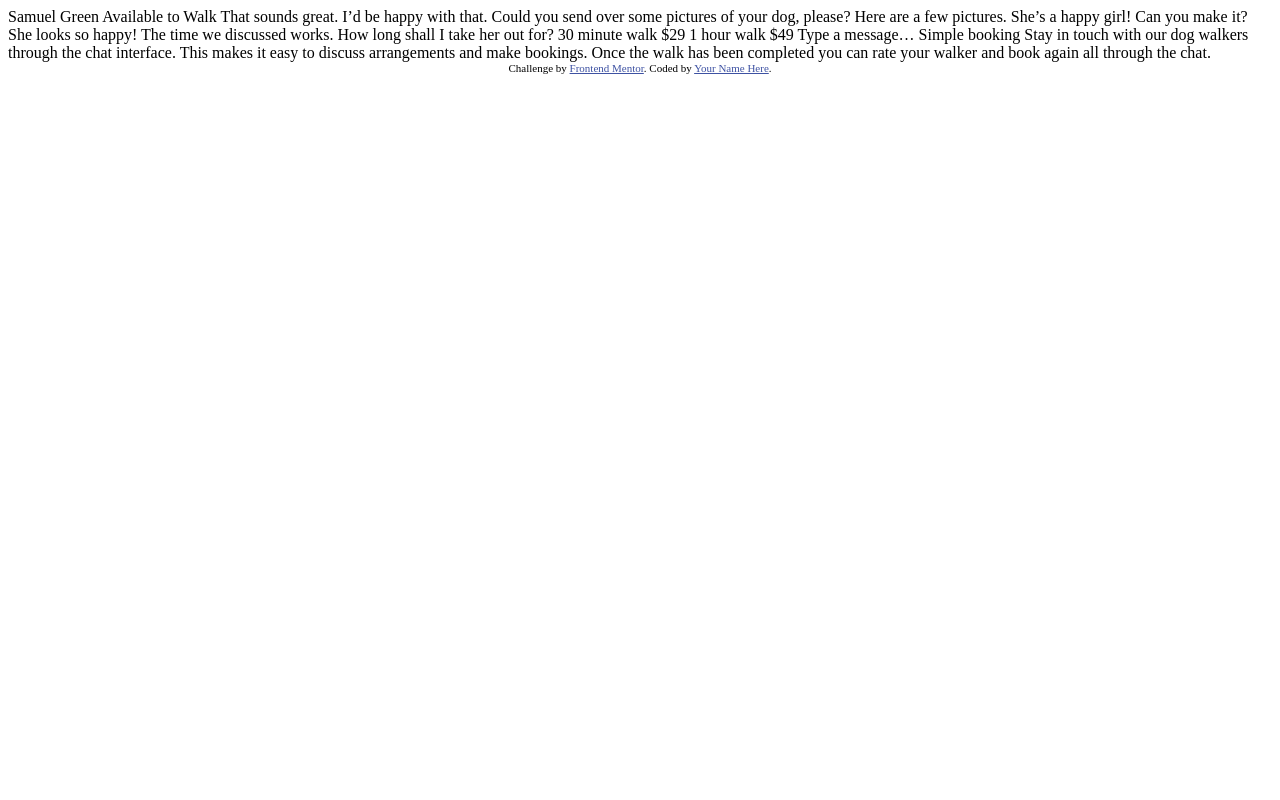
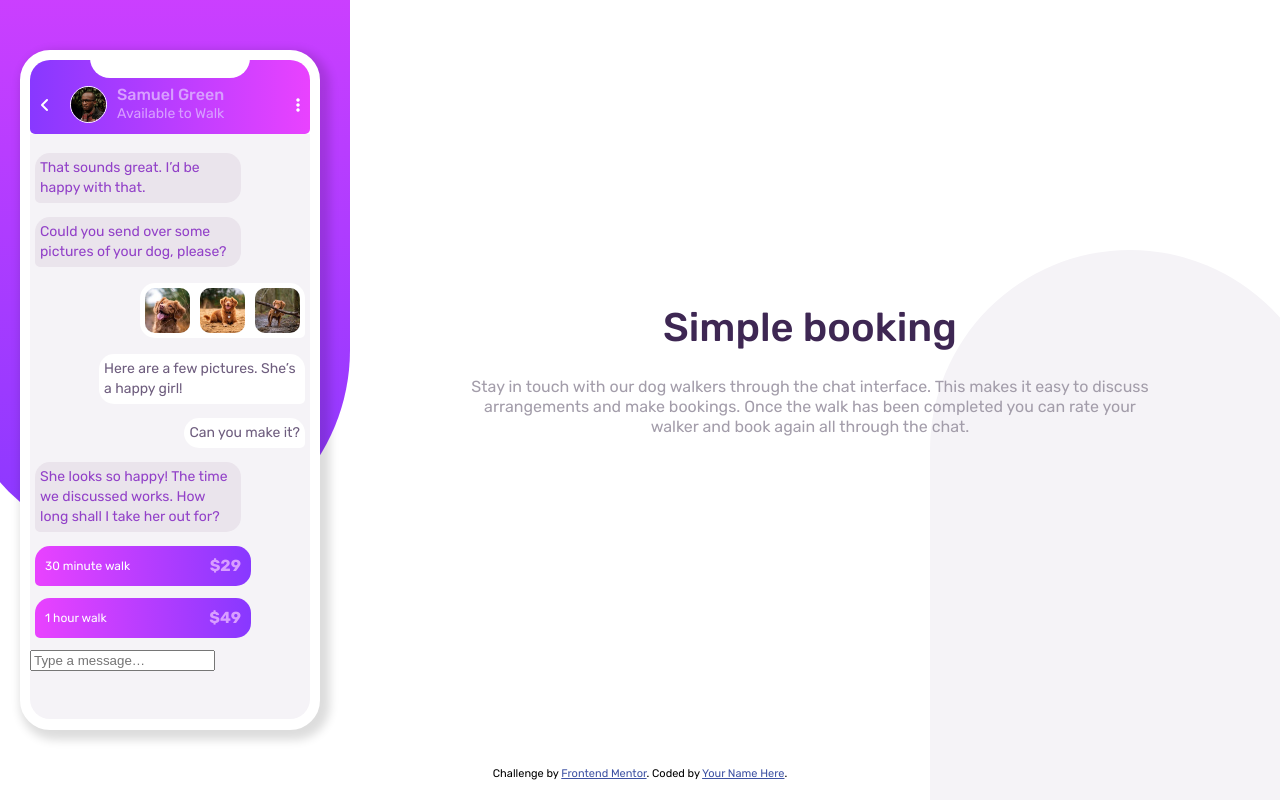
Before and after one commit to JoelAlejandroDevelopment/FrontEndMentor__chat-app-css-illustration-master, a plain HTML site: page index.html in a window 1280 px wide. Drawn offline with Linux system fonts and the light colour scheme.

Commit message:
fix small errors

```diff
--- a/index.html
+++ b/index.html
@@ -2,50 +2,89 @@
 <html lang="en">
 <head>
   <meta charset="UTF-8">
-  <meta name="viewport" content="width=device-width, initial-scale=1.0"> <!-- displays site properly based on user's device -->
+  <meta name="viewport" content="width=device-width, initial-scale=1.0">
 
   <link rel="icon" type="image/png" sizes="32x32" href="./images/favicon-32x32.png">
+  <script src="https://kit.fontawesome.com/8538f32b33.js" crossorigin="anonymous"></script>
+  <link rel="preconnect" href="https://fonts.googleapis.com">
+  <link rel="preconnect" href="https://fonts.gstatic.com" crossorigin>
+  <link href="https://fonts.googleapis.com/css2?family=Rubik:wght@400;500;700&display=swap" rel="stylesheet">
 
   <title>Frontend Mentor | [Challenge Name Here]</title>
 
-  <!-- Feel free to remove these styles or customise in your own stylesheet 👍 -->
-  <style>
-    .attribution { font-size: 11px; text-align: center; }
-    .attribution a { color: hsl(228, 45%, 44%); }
-  </style>
+  <link rel="stylesheet" href="style.css">
 </head>
 <body>
+  <div class="bg bg--1"></div>
+  <div class="bg bg--2"></div>
+  <section class="phone-screen">
+    <header class="profile">
+      <div class="profile__decorate"></div>
+      <i class="fas fa-angle-left"></i>
+      <img src="images/avatar.jpg" alt="profile image" class="profile__img">
+      <div class="profile__text">
+        <h2 class="profile__name text--medium text--500 text--white">
+          Samuel Green
+        </h2>
+        <p class="profile__description text--small text--400 text--white">
+          Available to Walk
+        </p>
+      </div>
+      <i class="fas fa-ellipsis-v"></i>
+    </header>
+    <main class="chat">
+      <p class="message message--received text--small text--400">
+        That sounds great. I’d be happy with that.
+      </p>
+      <p class="message message--received text--small text--400">
+        Could you send over some pictures of your dog, please?
+      </p>
+      <p class="message message--send message-send--img">
+        <img class="msg__img" src="images/dog-image-1.jpg" alt="image 1">
+        <img class="msg__img" src="images/dog-image-2.jpg" alt="image 2">
+        <img class="msg__img" src="images/dog-image-3.jpg" alt="image 3">
+      </p>
+      <p class="message message--send text--small text--400">
+        Here are a few pictures. She’s a happy girl!
+      </p>
+      <p class="message message--send text--small text--400">
+        Can you make it?
+      </p>
+      <p class="message message--received text--small text--400">
+        She looks so happy! The time we discussed works. How long shall I take her out for?
+      </p>
 
-  Samuel Green
-  Available to Walk
+      <p class="message message--received message--special text--small text--400 text--white">
+        30 minute walk
+        <span class="text--price text--700 text--white">
+          $29
+        </span>
+      </p>
+      <p class="message message--received message--special text--small text--400 text--white">
+        1 hour walk
+        <span class="text--price text--700 text--white">
+          $49
+        </span>
+      </p>
+      <form>
+        <input type="text" placeholder="Type a message…">
+      </form>
 
-  That sounds great. I’d be happy with that.
-
-  Could you send over some pictures of your dog, please?
-
-  Here are a few pictures. She’s a happy girl!
-
-  Can you make it?
-
-  She looks so happy! The time we discussed works. How long shall I take her out for?
-
-  30 minute walk
-  $29
-
-  1 hour walk
-  $49
-
-  Type a message…
-
-  Simple booking
-
-  Stay in touch with our dog walkers through the chat interface. This makes it easy to
-  discuss arrangements and make bookings. Once the walk has been completed you can rate
-  your walker and book again all through the chat.
-
-  <div class="attribution">
+      </main>
+  </section>
+  <div class="text-main">
+    <h1 class="main-title text--big text--500">
+      Simple booking
+    </h1>
+    <p class="paragraph text--medium text--400">
+      Stay in touch with our dog walkers through the chat interface. This makes it easy to
+      discuss arrangements and make bookings. Once the walk has been completed you can rate
+      your walker and book again all through the chat.
+    </p>
+  </div>
+  <footer class="attribution">
     Challenge by <a href="https://www.frontendmentor.io?ref=challenge" target="_blank">Frontend Mentor</a>.
     Coded by <a href="#">Your Name Here</a>.
-  </div>
+  </footer>
 </body>
 </html>
--- a/style.css
+++ b/style.css
@@ -0,0 +1,301 @@
+body
+{
+  font-family: 'Rubik', sans-serif;
+  position: relative;
+  margin: 0;
+  padding-bottom: 50px;
+}
+
+.bg
+{
+  position: fixed;
+  width: 400px;
+  height: 800px;
+}
+
+.bg--1
+{
+  top: -250px;
+  left: -250px;
+  z-index: -1;
+
+  background-image: linear-gradient( #e942ff, #8838ff);
+  border-radius: 0 0 200px 200px;
+}
+
+.bg--2
+{
+  bottom: -250px;
+  right: -250px;
+  z-index: -1;
+
+  background-color: hsl(270, 20%, 96%);
+  border-radius: 200px 200px 0 0 ;
+}
+
+@media screen and (min-width: 800px)
+{
+  .bg--1
+  {
+    top: -250px;
+    left: -50px;
+  }
+  .bg--2
+  {
+    bottom: -250px;
+    right: -50px;
+  }
+
+  body
+  {
+    display: flex;
+    justify-content: start;
+    align-items: center;
+  }
+
+  .text-main
+  {
+    width: 750px;
+  }
+}
+
+.text--400
+{
+  font-weight: 400;
+}
+
+.text--500
+{
+  font-weight: 500;
+}
+
+.text--700
+{
+  font-weight: 700;
+}
+
+.text--small
+{
+  font-size: 14px;
+}
+
+.text--medium
+{
+  font-size: 16px;
+}
+
+.text--big
+{
+  font-size: 40px;
+}
+
+.text--white
+{
+  color: hsl(276, 100%, 81%);
+}
+
+.phone-screen
+{
+  background-color: #fff;
+  width: 300px;
+  height: 680px;
+
+  position: relative;
+
+  margin-right: auto;
+  margin-left: auto;
+  margin-top: 50px;
+  border-radius: 30px;
+  border: 10px solid white;
+
+  box-sizing: border-box;
+
+  box-shadow: 5px 5px 10px 5px rgba(0, 0, 0, 0.137);
+}
+
+
+@media screen and (min-width: 800px)
+{
+  .phone-screen
+  {
+    margin-right: 20px;
+    margin-left: 20px;
+  }
+}
+
+.profile
+{
+  background-image: linear-gradient(to left, #e942ff, #8838ff);
+  width: 280px;
+  margin: 0;
+  padding-top: 25px;
+  padding-bottom: 10px;
+
+  border-radius: 20px 20px 5px 5px ;
+
+  display: flex;
+  justify-content: start;
+  align-items: center;
+}
+
+.profile__decorate
+{
+  position: absolute;
+  top: -2px;
+  left: 60px;
+
+  width: 160px;
+  height: 20px;
+  background-color: white;
+  border-radius: 0 0 20px 20px;
+
+}
+
+.profile__img
+{
+  border: solid white 1px;
+  border-radius: 100%;
+  height: 35px;
+  margin-right: 10px;
+  margin-left: 10px;
+}
+
+.profile__name
+{
+  margin: 0;
+}
+
+.profile__description
+{
+  margin: 0;
+  line-height: 20px;
+}
+
+i
+{
+  vertical-align: middle;
+  color: white;
+  cursor: pointer;
+}
+
+.fas.fa-angle-left
+{
+  margin-left: 10px;
+  margin-right: 10px;
+}
+
+.fas.fa-ellipsis-v
+{
+  margin-left: auto;
+  margin-right: 10px;
+}
+
+
+.chat
+{
+  height: 580px;
+  background-color: hsl(270, 20%, 96%);
+  border-radius: 0 0 20px 20px;
+  padding-top: 5px;
+}
+
+.message
+{
+  line-height: 20px;
+}
+
+.message--received
+{
+  background-color: hsl(285, 17%, 91%);
+  width: max-content;
+  max-width: 70%;
+
+  margin-left: 5px;
+  margin-right: auto;
+  padding: 5px;
+  border-radius: 15px 15px 15px 5px;
+  color: hsl(276, 55%, 52%);
+}
+
+.message--send
+{
+  background-color:#fff;
+  width: max-content;
+  max-width: 70%;
+
+  margin-left: auto;
+  margin-right: 5px;
+  padding: 5px;
+  border-radius: 15px 15px 5px 15px;
+  color: hsl(271, 15%, 43%);
+}
+
+.message-send--img
+{
+  display: flex;
+  gap: 10px;
+  justify-content: flex-end;
+}
+
+.msg__img
+{
+  border-radius: 10px;
+  width: 45px;
+}
+
+.profile__name
+{
+  margin-top: 0;
+}
+
+.message--special
+{
+  background-image: linear-gradient(to right, #e942ff, #8838ff);
+  padding: 10px;
+  font-size: 12px;
+  font-weight: 400;
+  width: 80%;
+  color: white;
+  display: flex;
+}
+
+.text--price
+{
+  margin-left: auto;
+  font-size: 16px;
+}
+
+.text-main
+{
+  width: 300px;
+  margin-right: auto;
+  margin-left: auto;
+  text-align: center;
+  color: hsl(271, 36%, 24%);
+}
+
+@media screen and (min-width: 800px)
+{
+  .text-main
+  {
+    width: 85%;
+    max-width: 700px;
+  }
+}
+
+.paragraph
+{
+  width: 100%;
+  line-height: 20px;
+  color: hsl(270, 7%, 64%);
+}
+
+/*  */
+
+.attribution {
+  position: absolute;
+
+  width: 100%;
+  bottom: 0;
+  font-size: 11px; text-align: center; }
+.attribution a { color: #3e52a3; }
```
